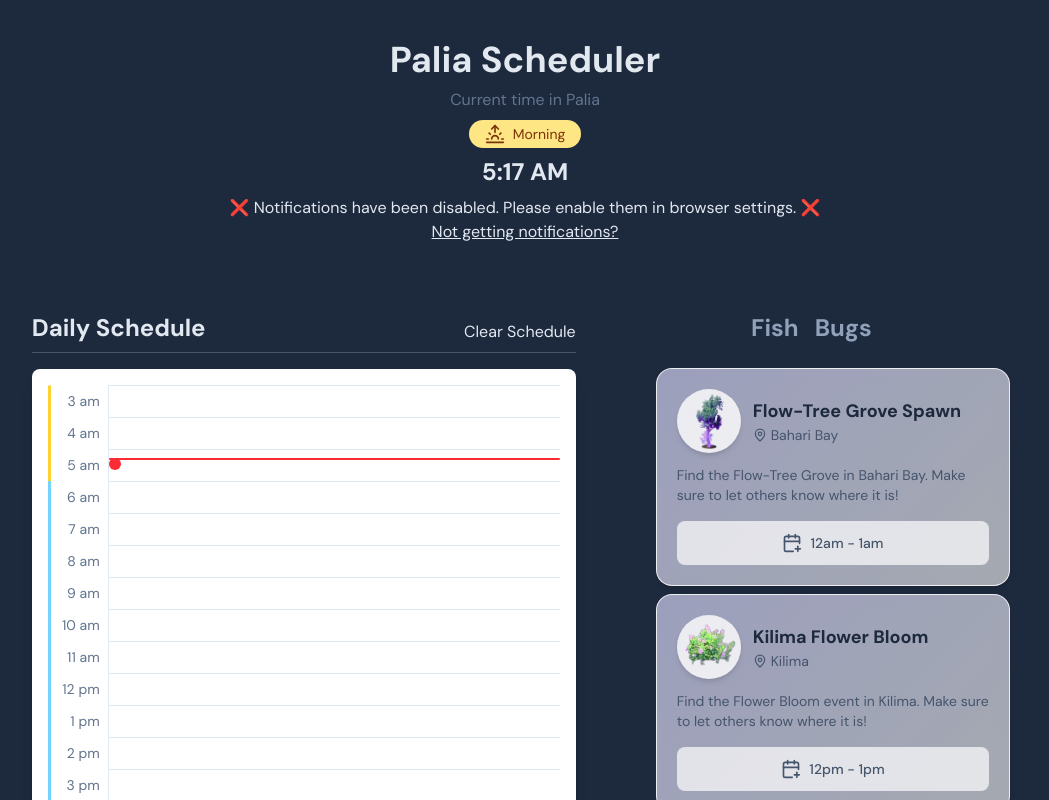
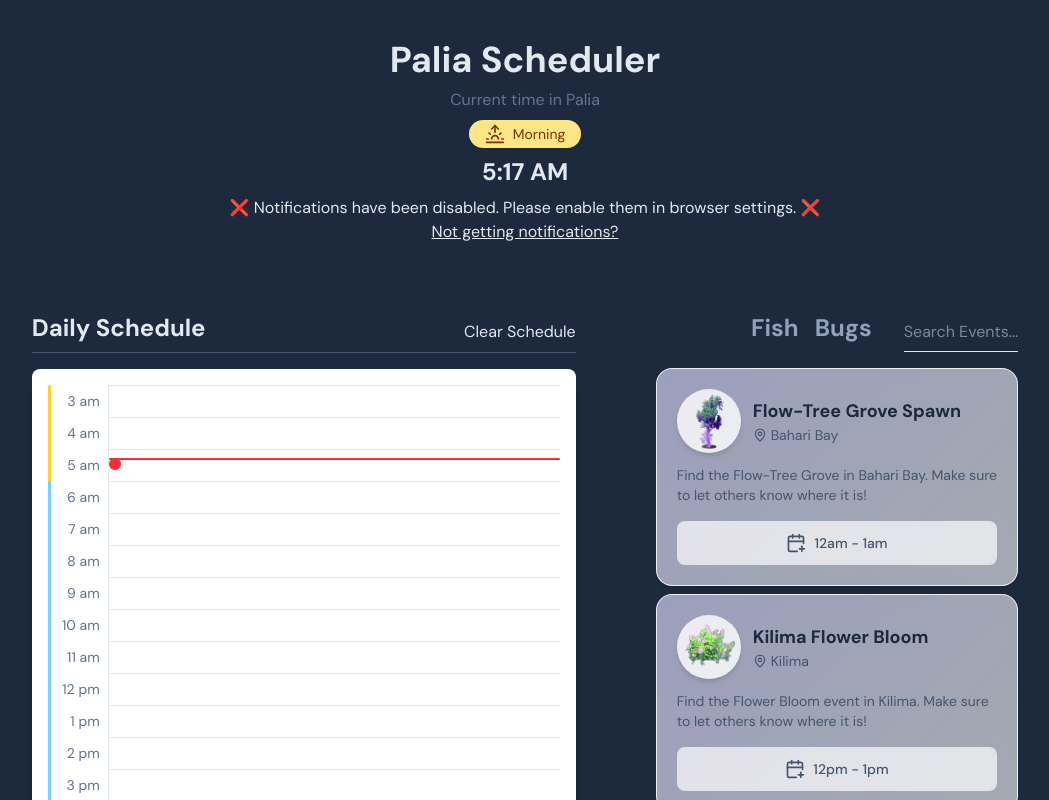
Before and after one commit to AedanG1/Palia-Scheduler, a Next.js app: page / in a window 1280 px wide. Shown: the top 800 px of the page, without its empty margins (115-1164 px from the left). Built offline with nearby package versions, Linux system fonts and the light colour scheme.

Commit message:
add search bar

```diff
--- a/src/app/components/List.tsx
+++ b/src/app/components/List.tsx
@@ -1,10 +1,11 @@
 'use client'
 
-import {JSX, useEffect, useState} from "react";
+import {JSX, useState} from "react";
 import { ActivityType, PaliaActivity, ScheduledActivity } from "../data/data";
 import { allActivites } from "../data/allActivites";
 import ListItem from "./ListItem";
 import TypeSelect from "./TypeSelect";
+import { X } from "lucide-react";
 
 type ListProps = {
   schedule: Array<ScheduledActivity>;
@@ -15,6 +16,8 @@
 export default function List({schedule, toggleScheduleItem, toggleModal}: ListProps): JSX.Element {
   // handle state of type of activities that should be displayed in the list
   const [typeToDisplay, setTypeToDisplay] = useState<ActivityType>("Events");
+  // handle state of search input
+  const [searchInput, setSearchInput] = useState<string>("");
 
   // handle type button click
   const handleClick = (activityType: ActivityType) => {
@@ -23,9 +26,21 @@
     })
   };
 
+  // handle search input
+  const handleSearchInput = (string: any) => {
+    setSearchInput(() => {
+      return string;
+    })
+  };
+
+  // clear search input
+  const handleClearSearchInput = () => {
+    setSearchInput("");
+  };
+
   // show all activities that are the same type as the one selected in alphabetical order
   const activitiesToDisplay: Array<PaliaActivity> = allActivites.filter((activity: PaliaActivity) => {
-    if (typeToDisplay === activity.type) {
+    if (typeToDisplay === activity.type && activity.name.toLowerCase().includes(searchInput.toLowerCase())) {
       return activity;
     }
   }).sort((a, b) => a.name.localeCompare(b.name)
@@ -44,8 +59,27 @@
 
   return (
     <div className="flex flex-col gap-4 w-1/3">
-      <TypeSelect typeToDisplay={typeToDisplay} handleClick={handleClick} />
-      <div className="space-y-2 max-h-200 overflow-y-auto scroll-smooth pr-2 pb-4">
+      <div className="flex flex-row gap-8">
+        <TypeSelect typeToDisplay={typeToDisplay} handleClick={handleClick} />
+        <div className="relative w-full">
+          <input
+            className="w-full h-full border-b outline-none"
+            placeholder={`Search ${typeToDisplay}...`}
+            type="text"
+            value={searchInput}
+            onChange={(e) => {handleSearchInput(e.target.value)}}>
+          </input>
+          {
+            searchInput &&
+            <button
+              className="absolute right-2 self-center hover:cursor-pointer"
+              onClick={() => {handleClearSearchInput()}}>
+                <X size={16} />
+            </button>
+          }
+        </div>
+      </div>
+      <div className="space-y-2 max-h-200 overflow-y-auto scroll-smooth pb-4">
         {activityElements}
       </div>
     </div>
```
